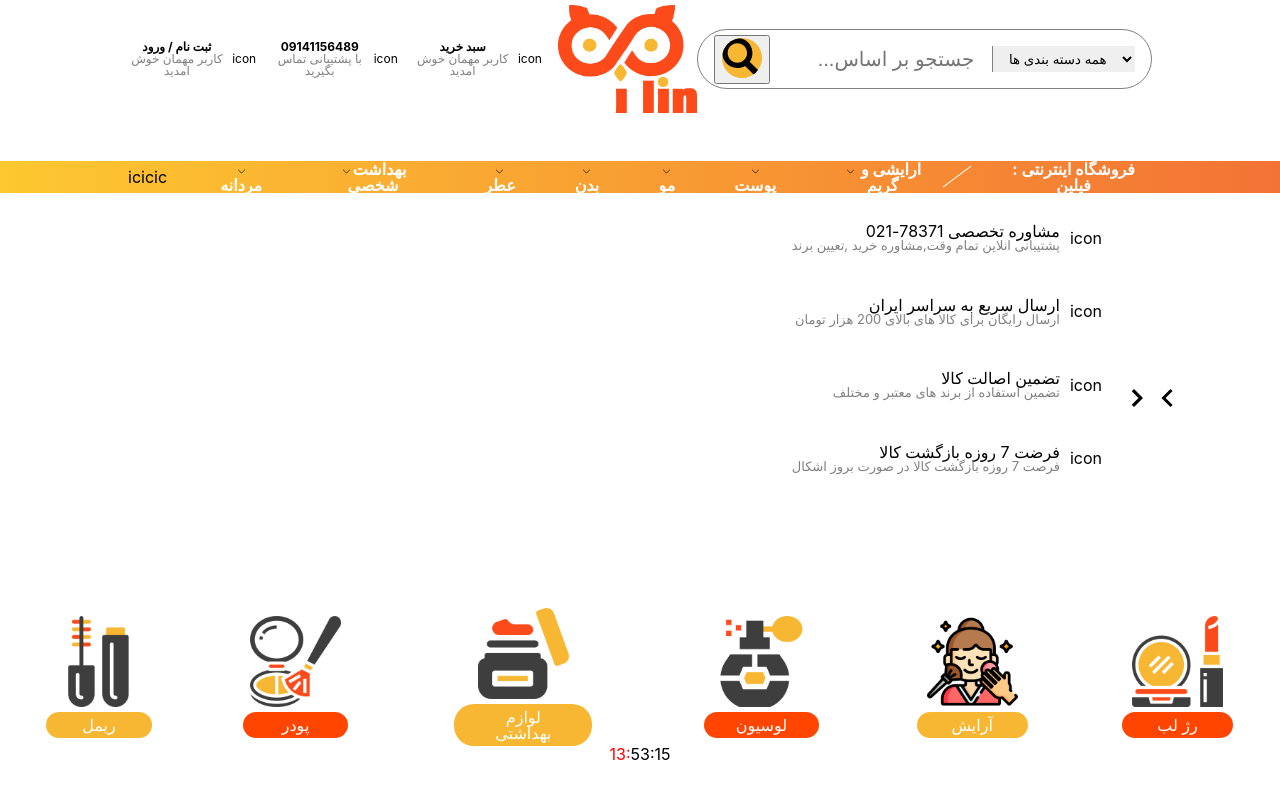
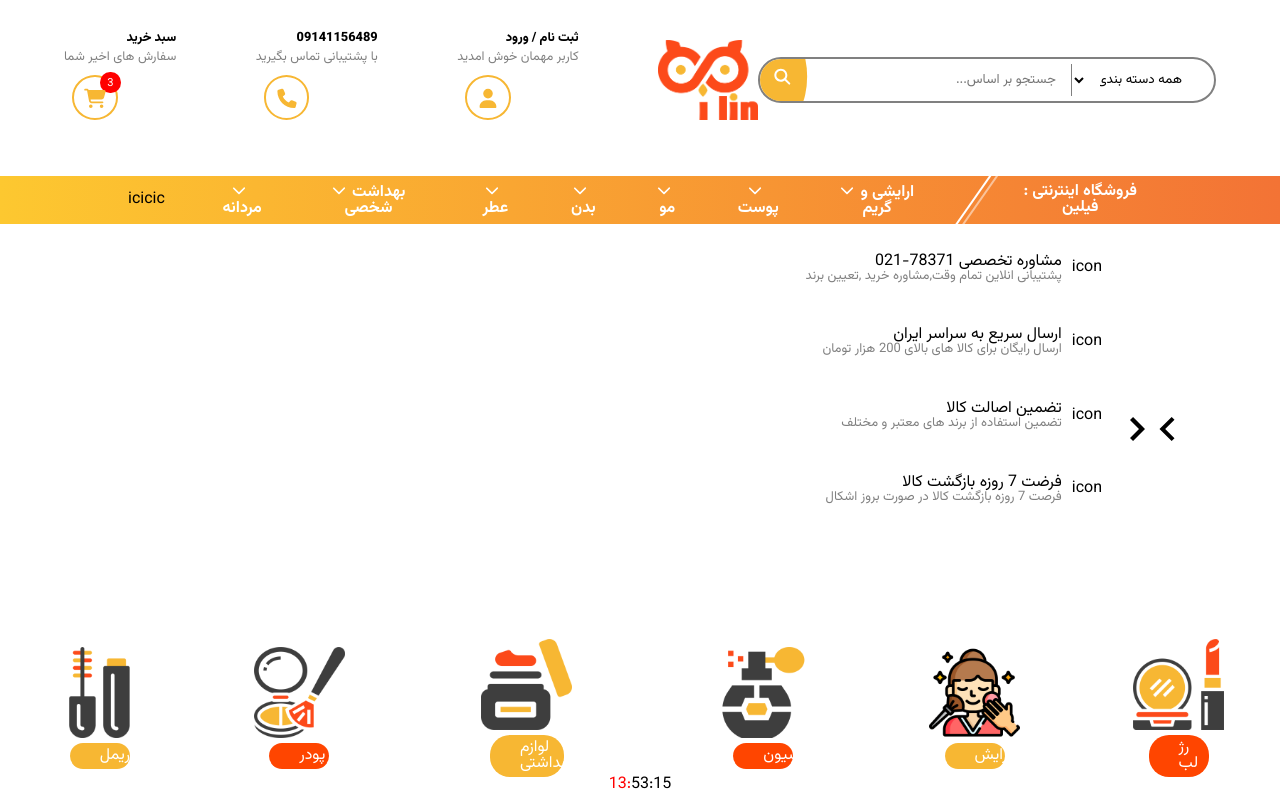
Before and after one commit to miilii9/e-commerece-clone, a React (Create React App) app: page / in a window 1280 px wide. Built offline with nearby package versions, Linux system fonts and the light colour scheme.

Commit message:
change header styiling

```diff
--- a/src/App.css
+++ b/src/App.css
@@ -1,5 +1,25 @@
+@import url('https://fonts.googleapis.com/css2?family=Vazirmatn:wght@100;200;300;400;500;600;700;800;900&display=swap');
+*,
+*::before,
+*::after {
+  box-sizing: border-box;
+}
+
+* {
+  -webit-touch-callout: none;
+  -webkit-user-select: none;
+  -khtml-user-select: none;
+  -moz-user-select: none;
+  -ms-user-select: none;
+  user-select: none;
+  box-sizing: border-box;
+  margin: 0;
+  padding: 0;
+}
+
 .App {
   text-align: center;
+  font-family: 'Vazirmatn', sans-serif;
 }
 
 .App-logo {
@@ -36,17 +56,21 @@
     transform: rotate(360deg);
   }
 }
-.slidss{
+.slidss {
   display: flex;
   justify-content: unset;
   flex-direction: row-reverse;
-  align-items:start;
-  width:80% ;
+  align-items: start;
+  width: 80%;
   margin: 30px auto;
 }
-.products{
+.products {
   display: flex;
   flex-direction: row-reverse;
   justify-content: space-around;
   align-items: center;
 }
+button {
+  border: none;
+  background-color: inherit;
+}
--- a/src/App.js
+++ b/src/App.js
@@ -1,4 +1,3 @@
-
 import './App.css';
 // components
 // header
@@ -7,15 +6,19 @@ import Catagory from './components/header/Catagory';
 import Slider from './components/header/Slider';
 import SideSlide from './components/header/SideSlide';
 import Countdwn from './components/header/Countdwn';
+import { library } from '@fortawesome/fontawesome-svg-core';
+import { fas } from '@fortawesome/free-solid-svg-icons';
 
 // imgs
-import cosmetics from './assets/Export/Catagories/cosmetics.png'
-import lipstick from './assets/Export/Catagories/lipstick.png'
-import lotion from './assets/Export/Catagories/lotion.png'
-import makeup from './assets/Export/Catagories/makeup.png'
-import mascara from './assets/Export/Catagories/mascara.png'
-import powder from './assets/Export/Catagories/powder.png'
+import cosmetics from './assets/Export/Catagories/cosmetics.png';
+import lipstick from './assets/Export/Catagories/lipstick.png';
+import lotion from './assets/Export/Catagories/lotion.png';
+import makeup from './assets/Export/Catagories/makeup.png';
+import mascara from './assets/Export/Catagories/mascara.png';
+import powder from './assets/Export/Catagories/powder.png';
 import Products from './components/header/Products';
+
+library.add(fas);
 
 function App() {
   return (
@@ -23,23 +26,20 @@ function App() {
       <header>
         <Navbar />
         <Catagory />
-        <div className='slidss'>
+        <div className="slidss">
           <Slider />
           <SideSlide />
         </div>
-        <div className='products'>
-          <Products img={lipstick} text={'رژ لب'} color={'orangered'}/>
-          <Products img={makeup} text={'آرایش'} color={'#f7b733'}/>
-          <Products img={lotion} text={'لوسیون'} color={'orangered'}/>
-          <Products img={cosmetics} text={'لوازم بهداشتی'} color={'#f7b733'}/>
-          <Products img={powder} text={'پودر'} color={'orangered'}/>
-          <Products img={mascara} text={'ریمل'} color={'#f7b733'}/>
-
+        <div className="products">
+          <Products img={lipstick} text={'رژ لب'} color={'orangered'} />
+          <Products img={makeup} text={'آرایش'} color={'#f7b733'} />
+          <Products img={lotion} text={'لوسیون'} color={'orangered'} />
+          <Products img={cosmetics} text={'لوازم بهداشتی'} color={'#f7b733'} />
+          <Products img={powder} text={'پودر'} color={'orangered'} />
+          <Products img={mascara} text={'ریمل'} color={'#f7b733'} />
         </div>
-        <Countdwn/>
+        <Countdwn />
       </header>
-
-
     </div>
   );
 }
--- a/src/components/header/Catagory.css
+++ b/src/components/header/Catagory.css
@@ -1,69 +1,79 @@
 .catagory {
-    background: #FDC830;
+  background: #fdc830;
   /* fallback for old browsers */
-    background: -webkit-linear-gradient(to left, #F37335, #FDC830);
+  background: -webkit-linear-gradient(to left, #f37335, #fdc830);
   /* Chrome 10-25, Safari 5.1-6 */
-    background: linear-gradient(to left, #F37335, #FDC830);
+  background: linear-gradient(to left, #f37335, #fdc830);
   /* W3C, IE 10+/ Edge, Firefox 16+, Chrome 26+, Opera 12+, Safari 7+ */
   width: 100%;
+  height: 3rem;
+  display: flex;
+  align-items: center;
   margin-top: 3rem;
-
+  overflow: hidden;
 }
-.bar{
+.bar {
   width: 80%;
   margin: 0 auto;
   display: flex;
   justify-content: space-between;
   flex-direction: row-reverse;
   align-items: center;
-
 }
-.catgos{
+.catgos {
   display: flex;
   flex-direction: row-reverse;
   align-items: center;
+}
 
-}
-.catgos:first-child{
+.catgos:first-child {
   color: #fff;
   font-weight: bold;
 }
+
 .line {
-    /* border: 1px solid gray; */
   width: 28px;
   height: 28px;
   position: relative;
 }
 
-.line:after {
-    content: "";
-    position: absolute;
-    border-top: 1px solid #fff;
-    width: 35px;
-    transform: rotate(143deg);
-    transform-origin: -17% -5%;
+.line-grey {
+  opacity: 0.5;
 }
 
-.list{
+.line:after {
+  content: '';
+  position: absolute;
+  border-top: 2.5px solid #fff;
+  width: 75px;
+  transform: rotate(125deg);
+  transform-origin: 20% 10%;
+}
+
+.line-grey:after {
+  transform: rotate(125deg) translateY(12px);
+  transform-origin: 15% -10%;
+}
+
+.list {
   display: flex;
   flex-direction: row-reverse;
   justify-content: space-around;
-
 }
-.list-item{
+.list-item {
   list-style: none;
-    /* margin-left: 7xp ; */
 }
-.mg{
+.mg {
   margin-left: 3rem;
 }
-.mg:first-child{
+.mg:first-child {
   margin-right: 2rem;
 }
-.list-link{
+.list-link {
   text-decoration: none;
   color: #fff;
   position: relative;
+  margin-left: 0.4rem;
 }
 /* .list-link::after{
     content: '';
@@ -75,7 +85,7 @@
     border-left: none;
     transform: rotate(45deg);
 } */
-.arrw{
+.arrw {
   height: 7px;
   width: 13px;
   fill: #fff;
--- a/src/components/header/Catagory.js
+++ b/src/components/header/Catagory.js
@@ -1,52 +1,88 @@
-import React from 'react'
+import React from 'react';
+
 //  style import
-import './Catagory.css'
-import arrw from '../../assets/Icons/arrow.svg';
+
+import './Catagory.css';
+
+import { FontAwesomeIcon } from '@fortawesome/react-fontawesome';
+
 export default function Catagory() {
   return (
-      <div className='catagory'>
-          <div className='bar'>
-              <div className='catgos'>
+    <div className="catagory">
+      <div className="bar">
+        <div className="catgos">
           <p> : فروشگاه اینترنتی فیلین </p>
-                  <div className='line' />
-                  <ul className='list'>
-                      <li className='list-item mg'>
-                          <img src={arrw} alt='arrow' className='arrw' />
-                          <a className='list-link ' href='google.com'> ارایشی و گریم</a>
-                      </li>
-                      <li className='list-item mg'>
-                          <img src={arrw} alt='arrow' className='arrw' />
-                          <a className='list-link ' href='google.com'>پوست</a>
-                      </li>
-                      <li className='list-item mg'>
-                          <img src={arrw} alt='arrow' className='arrw' />
-                          <a className='list-link ' href='google.com'>مو</a>
-                      </li>
-                      <li className='list-item mg'>
-                          <img src={arrw} alt='arrow' className='arrw' />
-                          <a className='list-link ' href='google.com'>بدن</a>
-                      </li>
-                      <li className='list-item mg'>
-                          <img src={arrw} alt='arrow' className='arrw' />
-                          <a className='list-link ' href='google.com'>عطر</a>
-                      </li>
-                      <li className='list-item mg'>
-                          <img src={arrw} alt='arrow' className='arrw' />
-                          <a className='list-link ' href='google.com'>بهداشت شخصی</a>
-                      </li>
-                      <li className='list-item mg'>
-                          <img src={arrw} alt='arrow' className='arrw' />
-                          <a className='list-link ' href='google.com'>مردانه</a>
+
+          <div className="line line-grey" />
+          <div className="line" />
+
+          <ul className="list">
+            <li className="list-item mg">
+              <FontAwesomeIcon icon="fa-solid fa-chevron-down" size="sm" />
+
+              <a className="list-link" href="google.com">
+                ارایشی و گریم
+              </a>
             </li>
 
+            <li className="list-item mg">
+              <FontAwesomeIcon icon="fa-solid fa-chevron-down" size="sm" />
+
+              <a className="list-link" href="google.com">
+                پوست
+              </a>
+            </li>
+
+            <li className="list-item mg">
+              <FontAwesomeIcon icon="fa-solid fa-chevron-down" size="sm" />
+
+              <a className="list-link" href="google.com">
+                مو
+              </a>
+            </li>
+
+            <li className="list-item mg">
+              <FontAwesomeIcon icon="fa-solid fa-chevron-down" size="sm" />
+
+              <a className="list-link" href="google.com">
+                بدن
+              </a>
+            </li>
+
+            <li className="list-item mg">
+              <FontAwesomeIcon icon="fa-solid fa-chevron-down" size="sm" />
+
+              <a className="list-link" href="google.com">
+                عطر
+              </a>
+            </li>
+
+            <li className="list-item mg">
+              <FontAwesomeIcon icon="fa-solid fa-chevron-down" size="sm" />
+
+              <a className="list-link" href="google.com">
+                بهداشت شخصی
+              </a>
+            </li>
+
+            <li className="list-item mg">
+              <FontAwesomeIcon icon="fa-solid fa-chevron-down" size="sm" />
+
+              <a className="list-link" href="google.com">
+                مردانه
+              </a>
+            </li>
           </ul>
         </div>
-              <div className='icons'>
+
+        <div className="icons">
           <i>ic</i>
+
           <i>ic</i>
+
           <i>ic</i>
         </div>
       </div>
     </div>
-  )
+  );
 }
--- a/src/components/header/Navbar.css
+++ b/src/components/header/Navbar.css
@@ -1,6 +1,7 @@
-.navbar{
-    width: 80%;
-    margin: 5px auto ;
+.navbar {
+  width: 90%;
+  margin: 5px auto;
+  margin-top: 2rem;
   display: flex;
   justify-content: space-between;
   align-items: center;
@@ -11,67 +12,110 @@
   justify-content: space-between;
   align-items: center;
 }
-.navbar .list .list-item{
+.navbar .list .list-item {
   list-style: none;
-    font-size: 12px;
+  font-size: 0.8rem;
   margin-right: 1rem;
-
+  gap: 0.2rem;
 }
-.enter{
-    font-weight: bold;
+.header-icon {
+  color: #f7b733;
+  border: 2px solid #f7b733;
+  border-radius: 50%;
+  padding: 0.8rem;
+  margin: 0.5rem;
+  position: relative;
 }
-.flex-div{
+.header-icon .icon {
+  transform: translateY(2px) scale(1.5);
+}
+.buy-count {
+  position: absolute;
+  color: #fff;
+  right: -5px;
+  top: -5px;
+  padding: 6px 7px 4px 7px;
+  background-color: red;
+  border-radius: 50%;
+  font-size: 0.7rem;
+}
+.header-icon-text {
+  display: flex;
+  flex-direction: column;
+  text-align: right;
+  row-gap: 0.4rem;
+}
+.enter {
+  font-weight: 800;
+}
+.flex-div {
   display: flex;
   flex: row;
+  flex-wrap: wrap;
   flex-direction: row-reverse;
   align-items: center;
 }
 .flex-div i {
   margin-left: 0.4rem;
 }
-form{
+form {
   display: flex;
+  width: 40%;
+  flex-wrap: wrap;
   flex-direction: row;
   align-items: center;
-    border: solid 0.4px gray;
+  border: solid 2px gray;
   border-radius: 40px;
   padding: 0.3rem 1rem;
+  position: relative;
+  overflow: hidden;
+  z-index: 50;
 }
-.search input{
-    font: 1.25rem / 1.5 sans-serif;
+.search input {
+  font-family: 'Vazirmatn', sans-serif;
   box-sizing: border-box;
-    border:  none;
+  border: none;
   width: 50%;
   padding: 0.02rem 0.75rem;
   flex-grow: 1;
   border: none;
   direction: rtl;
 }
-.search input:focus{
+.search input:focus {
   border: none;
 }
 form select {
   padding: 0.3rem 0.75rem;
   border: none;
   border-left: solid 1px gray;
+  font-family: 'Vazirmatn', sans-serif;
+  background-color: #fff;
+  width: 30%;
+  align-self: right;
 }
-.search{
+form select option {
+  margin: 0;
+  padding: 0;
+}
+.search {
   display: flex;
   border: none;
+  width: 70%;
 }
-.searchIcon{
+.searchIcon {
   background-color: #f7b733;
   color: #fff;
-    overflow: hidden;
-    height: 40px;
-    width:  40px;
+  position: absolute;
+  left: 2px;
+  top: -50%;
+  padding: 2rem 0.75rem;
   border: none;
   border-radius: 50%;
+  transform: scale(1.2);
 }
-.logo{
+.logo {
   max-width: 100;
   max-height: 100;
-    width: 139px;
-    height: 108px;
-
+  width: 100px;
+  height: 80px;
 }
--- a/src/components/header/Navbar.js
+++ b/src/components/header/Navbar.js
@@ -1,52 +1,80 @@
-import React from 'react'
+import React from 'react';
+import { FontAwesomeIcon } from '@fortawesome/react-fontawesome';
 
 // css
-import './Navbar.css'
+import './Navbar.css';
 // logo
 import logo from '../../assets/Logo/filin1.png';
-import search from '../../assets/Icons/search.svg';
-
 
 export default function Navbar() {
   return (
-        <>
-          <nav className='navbar'>
-            <ul className='list'>
-                  <li className='list-item flex-div'>
-                      <i>icon</i>
-                      <div>
-                          <p className='enter'>سبد خرید</p>
-                          <p style={{color:'gray'}}>کاربر مهمان خوش امدید</p>
+    <nav className="navbar">
+      <ul className="list" dir="rtl">
+        <li className="list-item flex-div">
+          <div className="header-icon-text">
+            <p className="enter">سبد خرید</p>
+            <p style={{ color: 'gray' }}>سفارش های اخیر شما</p>
+          </div>
+          <div className="header-icon">
+            <div className="buy-count">3</div>
+            <FontAwesomeIcon
+              className="icon"
+              icon="fa-solid fa-cart-shopping"
+              fixedWidth
+              size="1x"
+            />
           </div>
         </li>
-                  <li className='list-item flex-div'>
-                      <i>icon</i>
-                      <div>
-                          <p className='enter'>09141156489</p>
-                          <p style={{color:'gray'}}>با پشتیبانی تماس بگیرید</p>
+        <li className="list-item flex-div">
+          <div className="header-icon-text">
+            <p className="enter">09141156489</p>
+            <p style={{ color: 'gray' }}>با پشتیبانی تماس بگیرید</p>
+          </div>
+          <div className="header-icon">
+            <FontAwesomeIcon
+              className="icon"
+              icon="fa-solid fa-phone"
+              fixedWidth
+              size="1x"
+            />
           </div>
         </li>
-                  <li className='list-item flex-div'>
-                      <i>icon</i>
-                      <div>
-                          <p className='enter'>ثبت نام / ورود</p>
-                          <p style={{color:'gray'}}>کاربر مهمان خوش امدید</p>
+        <li className="list-item flex-div">
+          <div className="header-icon-text">
+            <p className="enter">ثبت نام / ورود</p>
+            <p style={{ color: 'gray' }}>کاربر مهمان خوش امدید</p>
+          </div>
+          <div className="header-icon">
+            <FontAwesomeIcon
+              className="icon"
+              icon="fa-solid fa-user"
+              fixedWidth
+              size="1x"
+            />
           </div>
         </li>
       </ul>
-              <img src={logo} alt='img' className='logo'/>
+      <img src={logo} alt="img" className="logo" />
       <form>
-                  <div className='search'>
+        <div className="search">
           <button>
-                      <img src={search} alt='search' className='searchIcon'/>
+            <FontAwesomeIcon
+              className="searchIcon"
+              icon="fa-solid fa-magnifying-glass"
+              fixedWidth
+              size="1x"
+            />
           </button>
-                      <input type='search' placeholder=' جستجو بر اساس... ' className='input' />
+          <input
+            type="search"
+            placeholder=" جستجو بر اساس... "
+            className="input"
+          />
         </div>
-                  <select>
+        <select dir="rtl">
           <option>همه دسته بندی ها</option>
         </select>
       </form>
     </nav>
-        </>
-  )
+  );
 }
```
Lines whose indentation alone changed are shown as unchanged.
